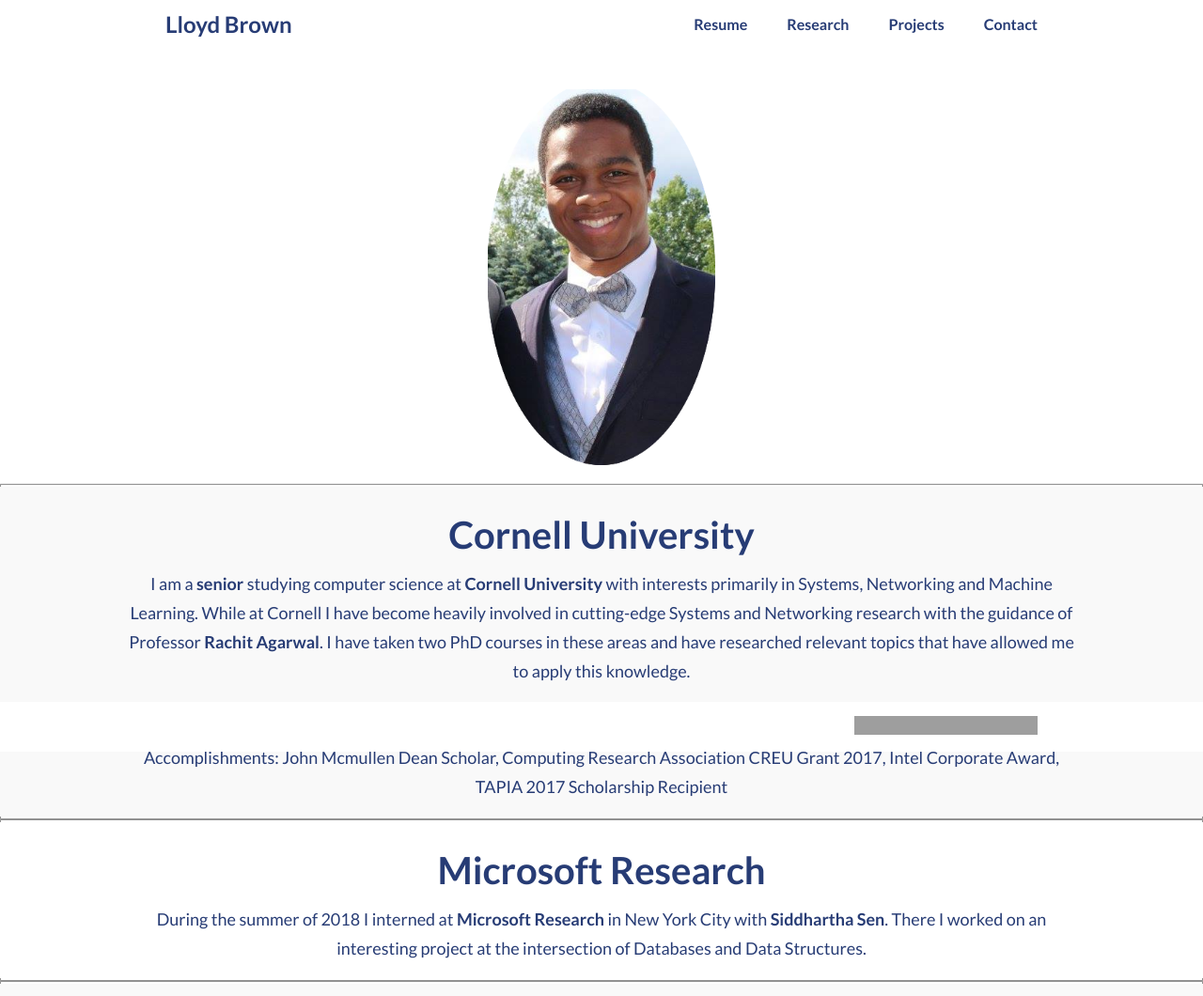
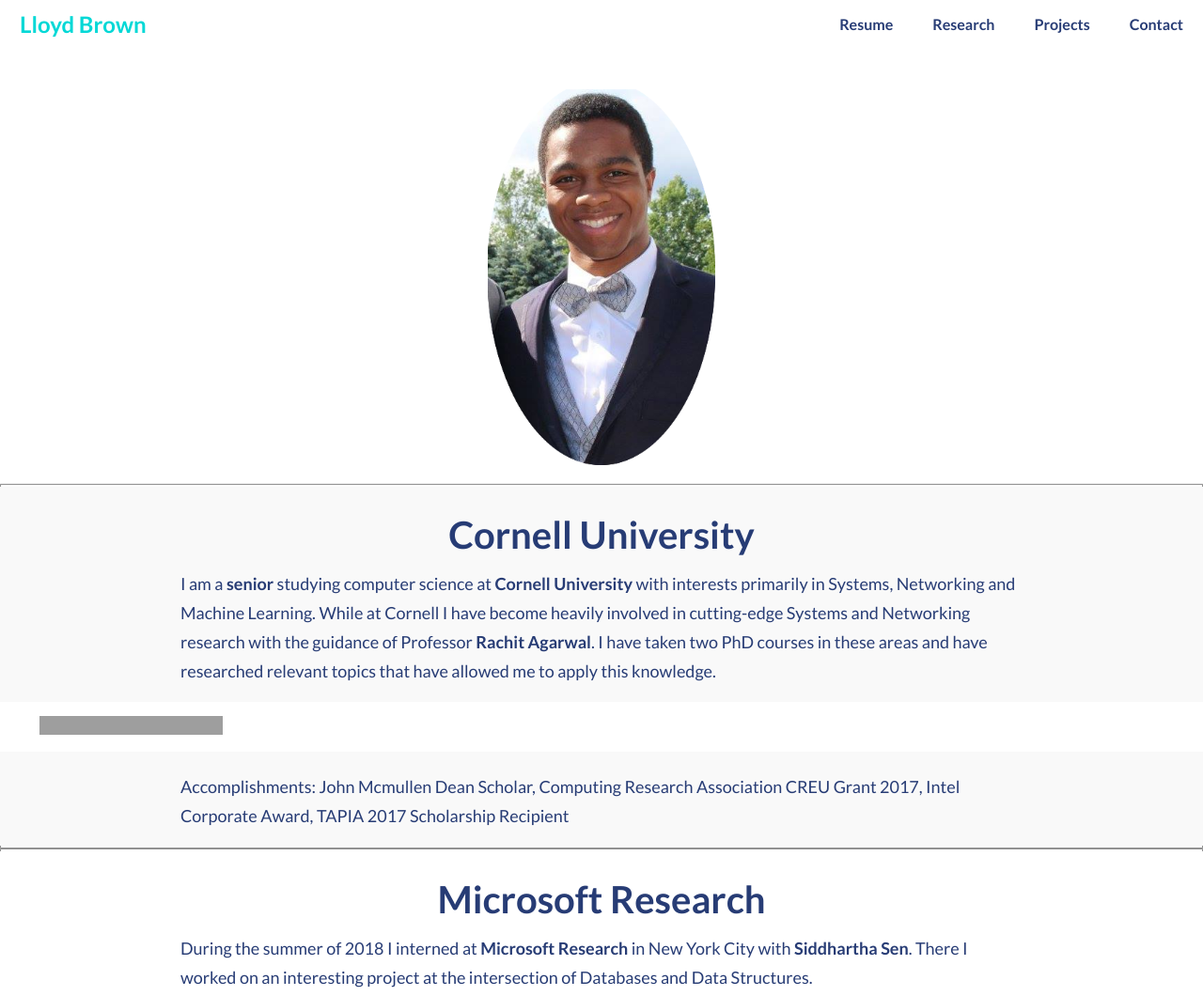
Before and after one commit to lab352/lab352.github.io, a website: page index.html in a window 1280 px wide. Shown: the top 1060 px of the page at 94% size. Drawn offline with Linux system fonts and the light colour scheme; grey boxes are pictures that could not be loaded.

Commit message:
Added dropdown

```diff
--- a/index.html
+++ b/index.html
@@ -13,16 +13,17 @@
     h1 {
       text-align: center;
     }
-    h5 {
-      text-align: center;
+    h3 {
+	padding-left: 25%;
+	padding-right: 25%;
     }
     footer {
       padding-top: 1000px;
     }
     p {
-	padding-left: 10%;
-	padding-right: 10%;
-	text-align: center !important;
+	padding-left: 15%;
+	padding-right: 15%;
+	text-align: left !important;
     }
     hr {
       height: 2px !important;
@@ -67,18 +68,15 @@
 
   <!-- Navigation -->
   <nav class="navbar navbar-default navbar-fixed-top">
-    <div class="container">
+    <div class="container-fluid">
       <!-- Brand and toggle get grouped for better mobile display -->
       <div class="navbar-header">
-        <button type="button" class="navbar-toggle" data-toggle="collapse" data-target="#bs-example-navbar-collapse-1">
+        <button type="button" class="navbar-toggle" data-toggle="collapse" data-target=".navbar-collapse">
           <span class="sr-only">Toggle navigation</span>
-          <span class="icon-bar"></span>
-          <span class="icon-bar"></span>
-          <span class="icon-bar"></span>
         </button>
-        <a class="navbar-brand page-scroll" href="https://lab352.github.io">Lloyd Brown</a>
+        <a class="navbar-brand" href="https://lab352.github.io">Lloyd Brown</a>
       </div>
-      <div class="collapse navbar-collapse" id="bs-example-navbar-collapse-1">
+      <div class="collapse navbar-collapse" id="navbar-collapse">
         <ul class="nav navbar-nav navbar-right">
           <li class="hidden active">
             <a href="https://lab352.github.io"></a>
@@ -91,9 +89,10 @@
           </li>
           <li>
             <a href="http://lab352.github.io/Projects.html">Projects</a>
-            <li>
-              <a href="http://lab352.github.io/Contact.html/">Contact</a>
-            </li>
+          </li>
+          <li>
+            <a href="http://lab352.github.io/Contact.html/">Contact</a>
+          </li>
         </ul>
       </div>
       <!-- /.navbar-collapse -->
@@ -146,21 +145,14 @@
 </body>
 
 <div class="navbar navbar-default navbar-fixed-bottom" role="navigation" width="100%" height="75%">
-  <div class="container">
-    <div class="navbar-header">
-      <button type="button" class="navbar-toggle" data-toggle="collapse" data-target=".navbar-collapse">
-        <span class="sr-only">Toggle navigation</span>
-      </button>
-    </div>
-    <div class="navbar-collapse collapse">
-      <ul class="nav navbar-nav navbar-right">
+  <div class="container-fluid">
+      <ul class="nav navbar-nav navbar-middle">
         <li class="active">
           <a href="#">
             <iframe src="http://ghbtns.com/github-btn.html?user=lab352&type=follow&count=true" height="20" width="195" frameborder="0"
               scrolling="0" style="width:195px; height: 20px;" allowTransparency="true"></iframe>
           </a>
         </li>
-    </div>
     <!--/.nav-collapse-->
   </div>
 </div>
```
